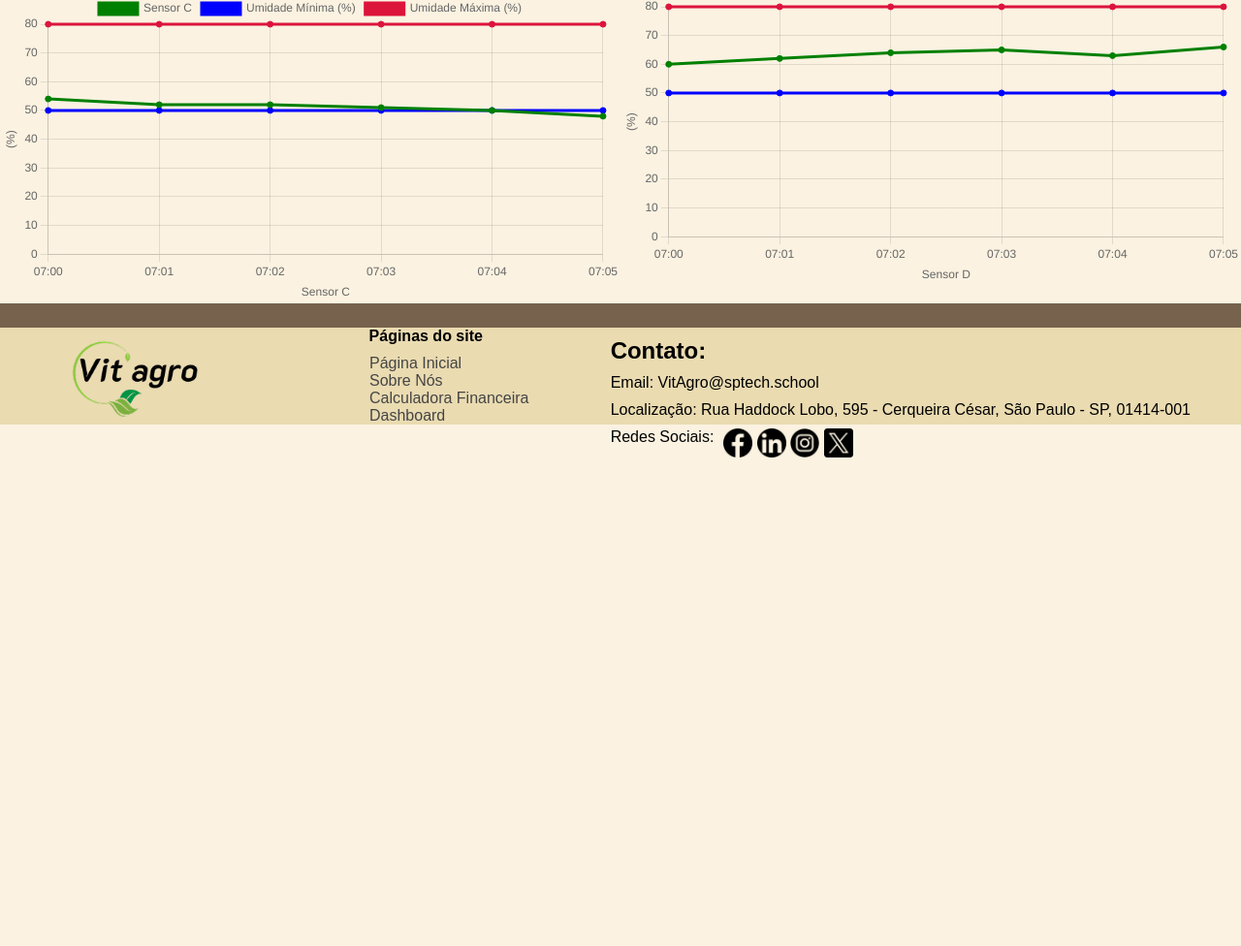
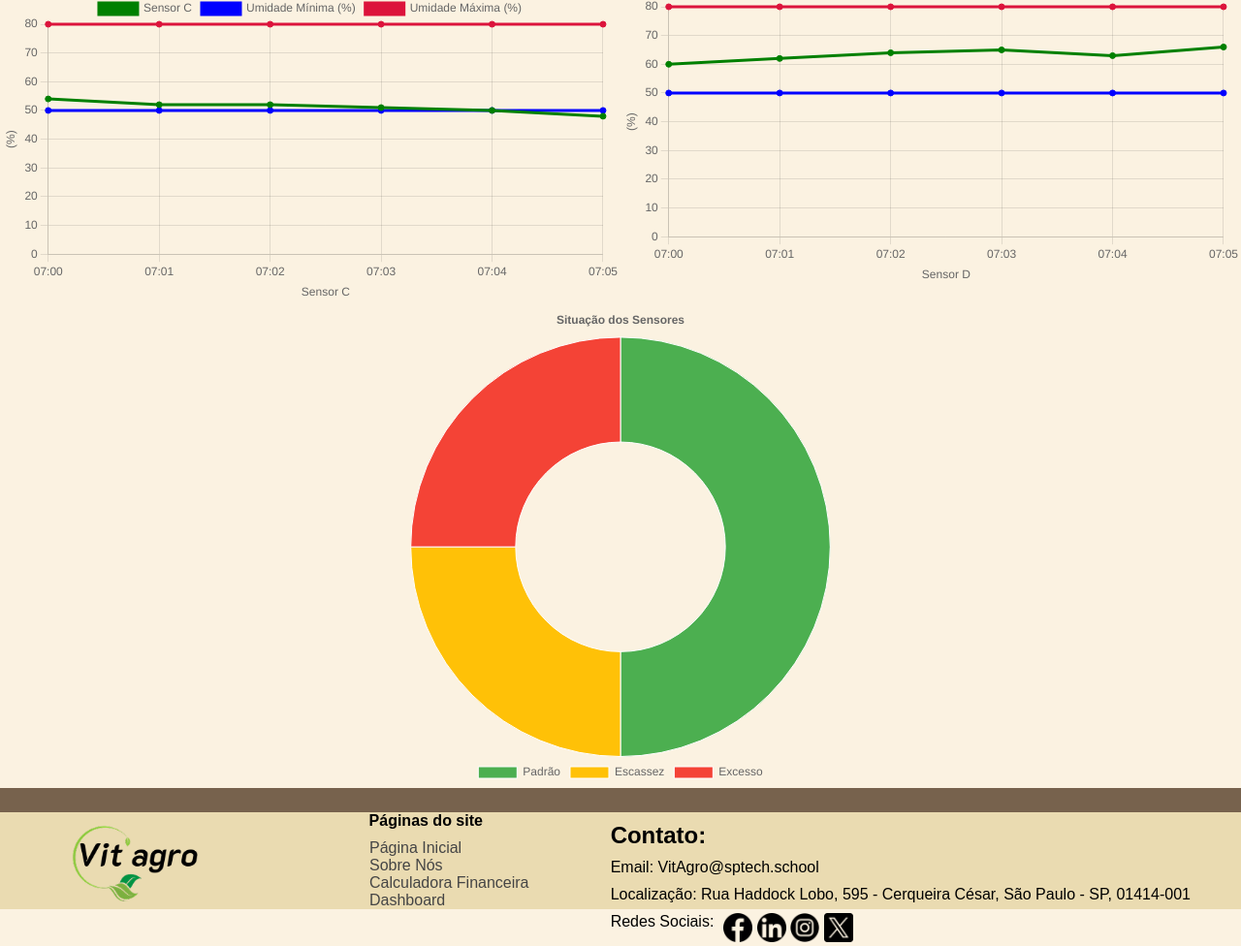
Before and after one commit to Leo0192/Pesquisa-e-Inovacao, a plain HTML site: page Main/Website/dashboard.html in a window 1280 px wide. Shown: the part 811-1787 px from the top of the page at 97% size. Before the commit the page ends 1287 px from the top, so only its background shows below. Drawn offline with nearby package versions, Linux system fonts and the light colour scheme.

Commit message:
Adição gráfico donut dashboard

```diff
--- a/Main/Website/dashboard.html
+++ b/Main/Website/dashboard.html
@@ -90,6 +90,9 @@
         <canvas id="sensor3"></canvas>
       </div>
     </div>
+    <div class="div_grafico_donut" style="display: flex; width: 100%; height: 500px; align-items: center; justify-content: center;" >
+      <canvas id="donut"></canvas>
+    </div>
 </div>
 
 <div class="footer">
--- a/Main/Website/js/chartjs-config.js
+++ b/Main/Website/js/chartjs-config.js
@@ -42,6 +42,37 @@ function updateSituacao(){
     padrao_span.innerHTML = `${contadorPadrao} | (${porcentPadrao}%)`;
     excesso_span.innerHTML = `${contadorExcesso} | (${porcentExcesso}%)`;
     escassez_span.innerHTML = `${contadorEscassez} | (${porcentEscassez}%)`;
+
+    const ctxDonut = document.getElementById('donut').getContext('2d');
+
+if (window.graficoDonutInstance) {
+    window.graficoDonutInstance.destroy();
+}
+
+window.graficoDonutInstance = new Chart(ctxDonut, {
+    type: 'doughnut',
+    data: {
+        labels: ['Padrão', 'Escassez', 'Excesso'],
+        datasets: [{
+            data: [contadorPadrao, contadorEscassez, contadorExcesso],
+            backgroundColor: ['#4CAF50', '#FFC107', '#F44336'],
+            borderWidth: 1
+        }]
+    },
+    options: {
+        responsive: true,
+        plugins: {
+            legend: {
+                position: 'bottom'
+            },
+            title: {
+                display: true,
+                text: 'Situação dos Sensores'
+            }
+        }
+    }
+});
+
 }
 
 function startChart(hectare_sensores) {
@@ -243,6 +274,7 @@ function startChart(hectare_sensores) {
             },
         }
     });
+
 }
 
 function alarmHorario(){
```
